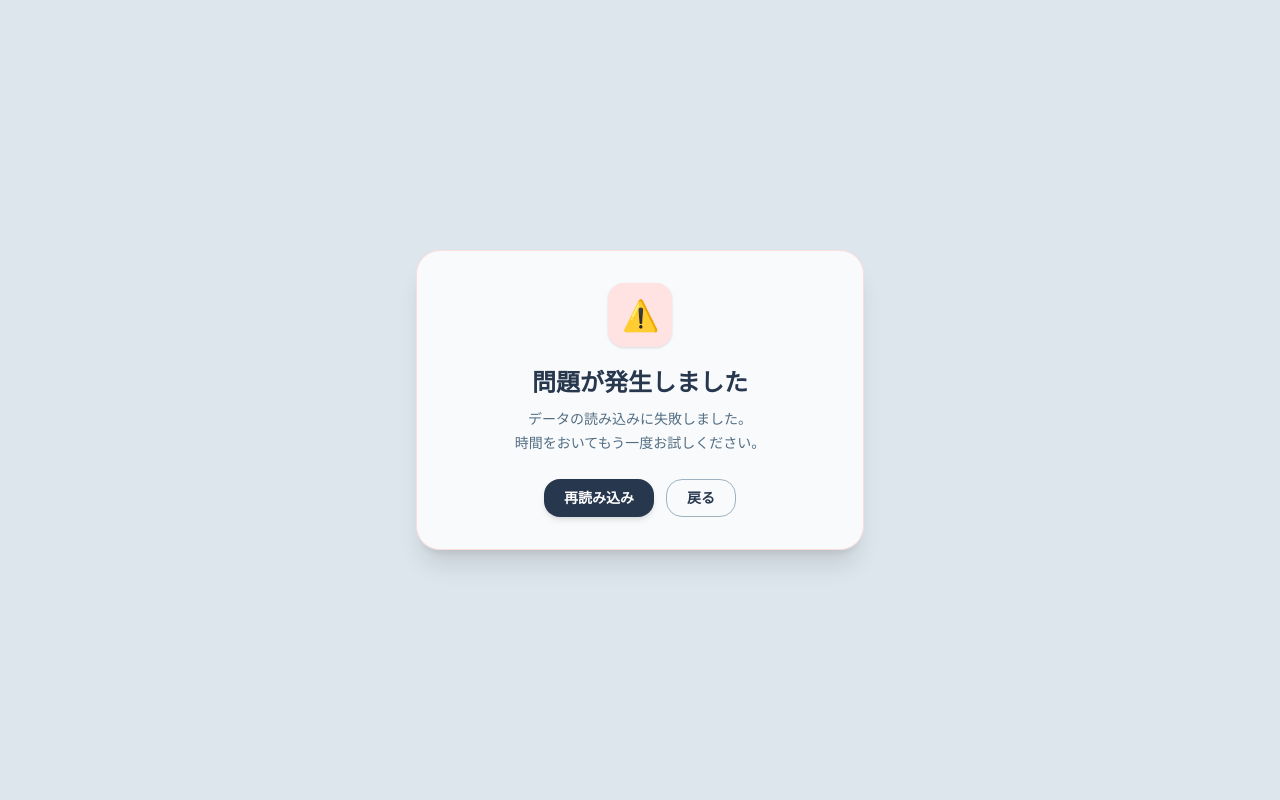
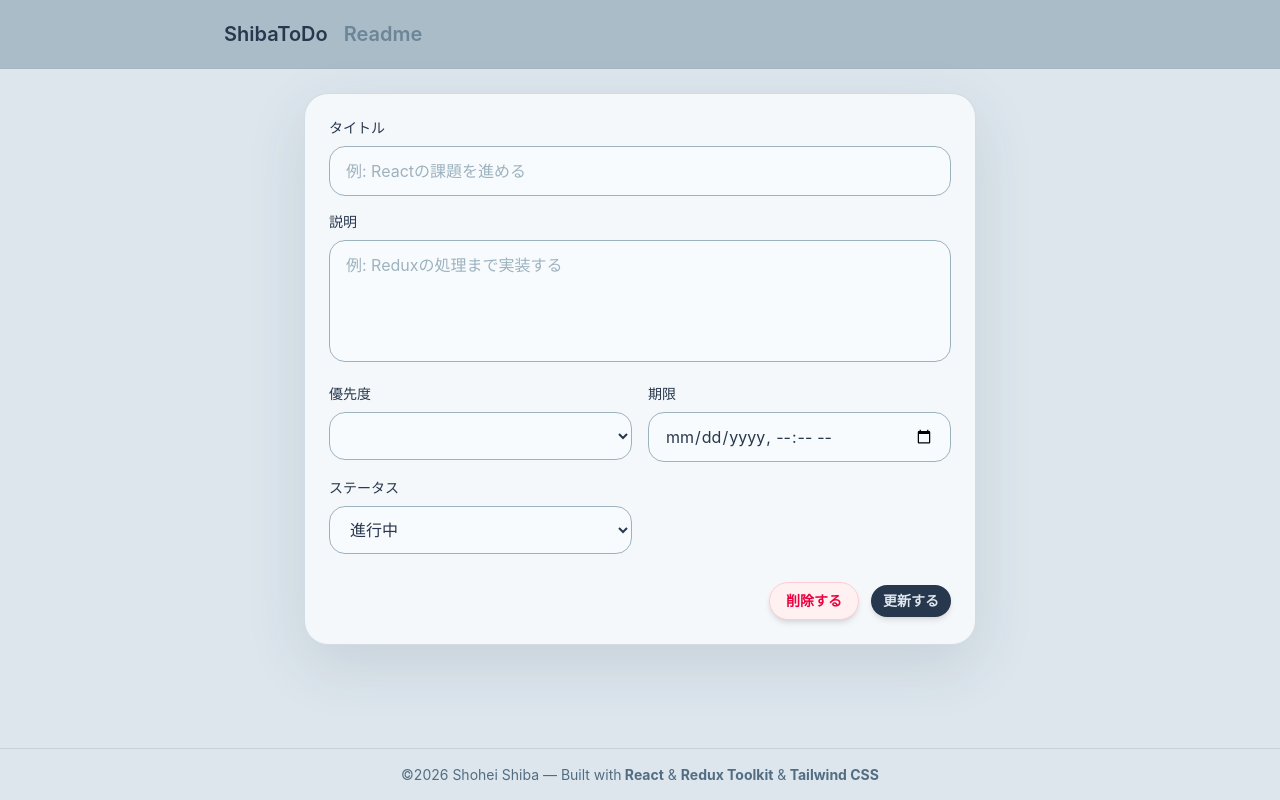
Before and after one commit to Shibasho1030/ShibaToDo, a React (Vite) app: page /tasks/1/form in a window 1280 px wide. Built offline with nearby package versions, Linux system fonts and the light colour scheme.

Commit message:
fix: Redux状態とタスク表示を修正し、Home画面UIとJSONファイルを連携

```diff
--- a/src/App.jsx
+++ b/src/App.jsx
@@ -43,6 +43,10 @@ const router = createBrowserRouter([
         element: <TaskForm />,
       },
       {
+        path: "/tasks/:id/form",
+        element: <TaskForm />,
+      },
+      {
         path: "/tasks/:id",
         element: <TaskShow />,
       },
--- /dev/null
+++ b/src/features/tasks/HomeTaskItem.jsx
@@ -0,0 +1,38 @@
+function HomeTaskItem({ task }) {
+  console.log(task);
+  const { title, description, priority } = task;
+
+  const priorityStyle = {
+    low: "bg-sky-500/10 text-sky-600 ring-1 ring-sky-500/20",
+    medium: "bg-amber-500/10 text-amber-600 ring-amber-500/20",
+    high: "bg-rose-500/10 text-rose-600 ring-rose-500/20",
+  };
+
+  return (
+    <li>
+      <div className="rounded-2xl mb-4 bg-white p-4 shadow-sm ring-1 ring-[#9DB2BF]/20">
+        <div className="mb-2 flex items-center justify-between">
+          <p className="font-medium text-[#27374D]">
+            {title.length > 10 ? `${title.slice(0, 9)}...` : title}
+          </p>
+
+          <span
+            className={`rounded-full  px-2.5 py-1 text-xs font-medium ${priorityStyle[priority]}`}
+          >
+            {priority === "high" && "high"}
+            {priority === "medium" && "med"}
+            {priority === "low" && "low"}
+          </span>
+        </div>
+
+        <p className="text-sm text-[#526D82]">
+          {description.length > 16
+            ? `${description.slice(0, 15)}...`
+            : description}
+        </p>
+      </div>
+    </li>
+  );
+}
+
+export default HomeTaskItem;
--- a/src/features/tasks/TaskForm.jsx
+++ b/src/features/tasks/TaskForm.jsx
@@ -1,56 +1,95 @@
 import { useEffect, useState } from "react";
-import { createTaskApi, updateTaskApi } from "../../services/apiTasks";
+import {
+  createTaskApi,
+  deleteTaskApi,
+  updateTaskApi,
+} from "../../services/apiTasks";
 import Button from "../../ui/Button";
-import { createTask, finishEdit, updateTask } from "./tasksSlice";
+import { createTask, deleteTask, finishEdit, updateTask } from "./tasksSlice";
 import { useDispatch, useSelector } from "react-redux";
-import { useNavigation } from "react-router-dom";
+import { useNavigate, useNavigation, useParams } from "react-router-dom";
 
 // 新規作成または、編集中の場合は編集フォームのUIコンポーネント
 function TaskForm() {
-  const { tasks, editingTaskId } = useSelector((state) => state.tasks);
+  const { tasks } = useSelector((state) => state.tasks);
+  const { currentUserId } = useSelector((state) => state.users);
   const navigation = useNavigation();
-  const isSubmitting = navigation === "submitting";
+  const navigate = useNavigate();
+  const isSubmitting = navigation.state === "submitting";
+  const idFromParams = useParams().id;
 
-  const editingTask = tasks.find((task) => editingTaskId === task.id);
+  const editingTask = tasks.find((task) => idFromParams === task.id);
   const initialFormData = {
     id: "",
+    userId: +currentUserId,
     title: "",
     description: "",
     completed: false,
-    priority: "low",
-    category: "study",
+    priority: "",
+    createdAt: "",
     dueDate: "",
+    updatedAt: "",
   };
   const [formData, setFormData] = useState(initialFormData);
 
   const dispatch = useDispatch();
 
+  // console.log(formatDate(new Date().toLocaleString()));
+
   function handleSubmit(e) {
     e.preventDefault();
     if (!formData.title) return;
-    if (editingTaskId) {
-      dispatch(updateTask(formData));
-      updateTaskApi(formData);
+    if (idFromParams) {
+      const updatedTask = {
+        ...formData,
+        updatedAt: new Date().toLocaleString("ja-JP"),
+      };
+      dispatch(updateTask(updatedTask));
+      updateTaskApi(idFromParams, updatedTask);
+      navigate("/tasks");
     }
-    if (!editingTaskId) {
-      dispatch(createTask(formData));
-      createTaskApi(formData);
+    if (!idFromParams) {
+      const updatedTask = {
+        ...formData,
+        createdAt: new Date().toLocaleString("ja-JP"),
+        updatedAt: new Date().toLocaleString("ja-JP"),
+      };
+      dispatch(createTask(updatedTask));
+      createTaskApi(updatedTask);
+      navigate("/tasks");
     }
-    editingTaskId && dispatch(finishEdit());
+    idFromParams && dispatch(finishEdit());
+  }
+
+  async function handleDelete() {
+    try {
+      // console.log("confirm start");
+      const confirmed = window.confirm("このタスクを本当に削除しますか？");
+      if (!confirmed) return;
+      await deleteTaskApi(idFromParams);
+      dispatch(deleteTask(idFromParams));
+      navigate("/tasks");
+    } catch (err) {
+      console.error(err.message);
+    }
   }
 
   useEffect(
     function () {
       if (!editingTask) return;
-      setFormData({
-        id: editingTask.id,
-        title: editingTask.title,
-        description: editingTask.description,
-        completed: editingTask.completed,
-        priority: editingTask.priority,
-        category: editingTask.category,
-        dueDate: editingTask.dueDate,
-      });
+      setFormData(
+        editingTask,
+        // id: editingTask.id,
+        // userId: editingTask.userId,
+        // title: editingTask.title,
+        // description: editingTask.description,
+        // completed: editingTask.completed,
+        // priority: editingTask.priority,
+        // category: editingTask.category,
+        // createdAt: editingTask.createdAt,
+        // updatedAt: editingTask.updatedAt,
+        // dueDate: editingTask.dueDate,
+      );
     },
     [editingTask],
   );
@@ -104,9 +143,10 @@ function TaskForm() {
               }
               className="w-full rounded-2xl border border-[#9DB2BF] bg-[#F8FBFD] px-4 py-3 text-[#27374D] outline-none transition focus:border-[#526D82] focus:ring-4 focus:ring-[#9DB2BF]/30"
             >
-              <option value="low">低</option>
-              <option value="medium">中</option>
-              <option value="high">高</option>
+              <option value=""></option>
+              <option value="low">Low</option>
+              <option value="medium">Medium</option>
+              <option value="high">High</option>
             </select>
           </div>
 
@@ -126,7 +166,7 @@ function TaskForm() {
         </div>
 
         <div className="grid gap-4 sm:grid-cols-2">
-          {editingTaskId && (
+          {idFromParams && (
             <div>
               <label className="mb-2 block text-sm font-medium text-[#27374D]">
                 ステータス
@@ -136,12 +176,12 @@ function TaskForm() {
                 onChange={(e) =>
                   setFormData({
                     ...formData,
-                    completed: e.target.value === "true",
+                    completed: e.target.value === "true" ? true : false,
                   })
                 }
                 className="w-full rounded-2xl border border-[#9DB2BF] bg-[#F8FBFD] px-4 py-3 text-[#27374D] outline-none transition focus:border-[#526D82] focus:ring-4 focus:ring-[#9DB2BF]/30"
               >
-                <option value="false">未完了</option>
+                <option value="false">進行中</option>
                 <option value="true">完了</option>
               </select>
             </div>
@@ -173,8 +213,17 @@ function TaskForm() {
       </div>
 
       <div className="flex items-center justify-end gap-3 pt-2">
+        {idFromParams && (
+          <Button
+            type="button"
+            onClick={handleDelete}
+            className="inline-flex items-center rounded-2xl border border-rose-200 bg-rose-50 px-4 py-2 text-sm font-semibold text-rose-600 transition hover:-translate-y-0.5 hover:bg-rose-100 hover:shadow-md active:translate-y-0"
+          >
+            削除する
+          </Button>
+        )}
         <Button type="submit">
-          {isSubmitting ? "送信中..." : editingTaskId ? "更新する" : "追加する"}
+          {isSubmitting ? "送信中..." : idFromParams ? "更新する" : "追加する"}
         </Button>
       </div>
     </form>
--- a/src/features/tasks/TaskShow.jsx
+++ b/src/features/tasks/TaskShow.jsx
@@ -1,40 +1,45 @@
+import { Link, useNavigate, useParams } from "react-router-dom";
+import Loader from "../../ui/Loader";
+import { useSelector } from "react-redux";
+import { formatDate } from "../../utils/helpers";
+import Error from "../../ui/Error";
 import { useEffect, useState } from "react";
-import { Link, useParams } from "react-router-dom";
 import { getTaskApi } from "../../services/apiTasks";
-import Loader from "../../ui/Loader";
 
 // タスク詳細を表示するUIコンポーネント
 function TaskShow() {
-  const [task, setTask] = useState(null);
+  const navigate = useNavigate();
   const idFromParams = useParams().id;
+  const { tasks } = useSelector((state) => state.tasks);
+  const { isAuthenticated } = useSelector((state) => state.users);
   console.log(idFromParams);
+  const taskFromRedux = tasks.find((t) => +t.id === +idFromParams);
+  const [task, setTask] = useState(taskFromRedux ?? null);
+  if (!isAuthenticated) navigate("/");
 
+  // 再リロードによりReduxが初期化された場合に必要な処理
   useEffect(
     function () {
       async function fetchGetTask() {
-        try {
-          const taskFromApi = await getTaskApi(idFromParams);
-          console.log(taskFromApi);
-          setTask(taskFromApi);
-        } catch (err) {
-          console.error(err.message);
-        }
+        const taskFromApi = await getTaskApi(idFromParams);
+        setTask(taskFromApi);
       }
       fetchGetTask();
     },
     [idFromParams],
   );
+  // if (!taskFromRedux) return <Loader />;
+
+  if (!task) return <Loader />;
+
+  const { title, description, completed, priority, dueDate } = task;
 
   // const task = useLoaderData();
 
-  if (!task) return <Loader />;
-
-  const { id, title, description, completed, priority, dueDate } = task;
-
   const priorityStyle = {
-    low: "bg-sky-500/10 text-sky-700 ring-sky-500/20",
-    medium: "bg-amber-500/10 text-amber-700 ring-amber-500/20",
-    high: "bg-rose-500/10 text-rose-700 ring-rose-500/20",
+    low: "bg-sky-500/10 text-sky-600 ring-sky-500/20",
+    medium: "bg-amber-500/10 text-amber-600 ring-amber-500/20",
+    high: "bg-rose-500/10 text-rose-600 ring-rose-500/20",
   };
 
   // const categoryStyle = {
@@ -43,22 +48,15 @@ function TaskShow() {
   //   other: "bg-slate-500/10 text-slate-700 ring-slate-500/20",
   // };
 
-  function formatDate(dateString) {
-    if (!dateString) return "未設定";
-    return new Intl.DateTimeFormat("ja-JP", {
-      year: "numeric",
-      month: "long",
-      day: "numeric",
-      hour: "2-digit",
-      minute: "2-digit",
-    }).format(new Date(dateString));
+  const isOverdue = dueDate && !completed && new Date(dueDate) < new Date();
+
+  function handleDoubleClick() {
+    navigate(`/tasks/${idFromParams}/form`);
   }
-
-  const isOverdue = dueDate && !completed && new Date(dueDate) < new Date();
 
   return (
     <section className="mx-auto max-w-4xl px-4 py-8 sm:px-6 lg:px-8">
-      <div className="overflow-hidden rounded-[28px] border border-white/40 bg-white/70 shadow-2xl backdrop-blur-md">
+      <div className="overflow-hidden rounded-3xl border border-white/40 bg-white/70 shadow-2xl backdrop-blur-md">
         {/* Header */}
         <div className="border-b border-slate-200/70 bg-gradient-to-r from-[#DDE6ED] via-white to-[#F8FAFC] px-6 py-5 sm:px-8">
           <div className="mb-5 flex flex-wrap items-center justify-between gap-3">
@@ -70,7 +68,7 @@ function TaskShow() {
             </Link>
 
             <Link
-              to={`/tasks/form/${id}`}
+              to={`/tasks/${idFromParams}/form`}
               className="inline-flex items-center rounded-full bg-[#27374D] px-4 py-2 text-sm font-semibold text-white shadow-md transition hover:-translate-y-0.5 hover:bg-[#526D82] hover:shadow-lg"
             >
               編集する
@@ -78,9 +76,10 @@ function TaskShow() {
           </div>
 
           <div className="flex flex-col gap-4">
-            <div className="flex flex-wrap items-center gap-3">
+            <div className="flex flex-wrap items-center gap-3 ">
               <span
-                className={`inline-flex rounded-full px-3 py-1 text-xs font-semibold ring-1 ${
+                onDoubleClick={handleDoubleClick}
+                className={`cursor-pointer inline-flex rounded-full px-3 py-1 text-xs font-semibold ring-1 ${
                   completed
                     ? "bg-emerald-500/10 text-emerald-700 ring-emerald-500/20"
                     : "bg-[#526D82]/10 text-[#27374D] ring-[#526D82]/20"
@@ -90,14 +89,20 @@ function TaskShow() {
               </span>
 
               {isOverdue && (
-                <span className="inline-flex rounded-full bg-rose-500/10 px-3 py-1 text-xs font-semibold text-rose-700 ring-1 ring-rose-500/20">
+                <span
+                  onDoubleClick={handleDoubleClick}
+                  className="cursor-pointer inline-flex rounded-full bg-rose-500/10 px-3 py-1 text-xs font-semibold text-rose-700 ring-1 ring-rose-500/20"
+                >
                   期限切れ
                 </span>
               )}
             </div>
 
             <div>
-              <h1 className="text-2xl font-bold tracking-tight text-[#27374D] sm:text-3xl">
+              <h1
+                className="text-2xl font-bold tracking-tight text-[#27374D] sm:text-3xl cursor-pointer"
+                onDoubleClick={handleDoubleClick}
+              >
                 {title}
               </h1>
               <p className="mt-2 text-sm leading-6 text-[#526D82]">
@@ -105,9 +110,10 @@ function TaskShow() {
               </p>
             </div>
 
-            <div className="flex flex-wrap gap-2">
+            <div className="flex flex-wrap gap-2 ">
               <span
-                className={`inline-flex rounded-full px-3 py-1 text-xs font-medium ring-1 ${
+                onDoubleClick={handleDoubleClick}
+                className={`cursor-pointer inline-flex rounded-full px-3 py-1 text-xs font-medium ring-1 ${
                   priority
                     ? priorityStyle[priority]
                     : "bg-slate-400/10 text-slate-600 ring-slate-400/20"
@@ -132,7 +138,10 @@ function TaskShow() {
         {/* Body */}
         <div className="grid gap-6 px-6 py-6 sm:px-8 lg:grid-cols-[1.5fr_1fr]">
           {/* Description */}
-          <div className="rounded-3xl border border-slate-200/70 bg-white/80 p-5 shadow-sm">
+          <div
+            className="rounded-3xl border border-slate-200/70 bg-white/80 p-5 shadow-sm cursor-pointer"
+            onDoubleClick={handleDoubleClick}
+          >
             <p className="mb-3 text-sm font-semibold uppercase tracking-wide text-[#526D82]">
               説明
             </p>
@@ -146,7 +155,10 @@ function TaskShow() {
 
           {/* Meta Info */}
           <div className="space-y-4">
-            <div className="rounded-3xl border border-slate-200/70 bg-white/80 p-5 shadow-sm">
+            <div
+              className="rounded-3xl border border-slate-200/70 bg-white/80 p-5 shadow-sm cursor-pointer"
+              onDoubleClick={handleDoubleClick}
+            >
               <p className="mb-2 text-sm font-semibold uppercase tracking-wide text-[#526D82]">
                 期限
               </p>
@@ -183,6 +195,7 @@ function TaskShow() {
   );
 }
 
+// ParamsとReduxからタスク情報は取得できるためloader関数は不要
 // async function loader() {
 //   try {
 //     const taskFromApi = await getTaskApi(id);
--- a/src/features/tasks/Tasks.jsx
+++ b/src/features/tasks/Tasks.jsx
@@ -5,13 +5,18 @@ import { useDispatch } from "react-redux";
 import { useEffect } from "react";
 import { setTasks } from "./tasksSlice";
 import { useSelector } from "react-redux";
+import { useNavigate } from "react-router-dom";
 
 // タスク一覧を表示するUIコンポーネント
 function Tasks() {
   // const tasksData = useLoaderData();
   const dispatch = useDispatch();
-  const { currentUserId } = useSelector((state) => state.users);
+  const { currentUserId, isAuthenticated } = useSelector(
+    (state) => state.users,
+  );
   const { tasks } = useSelector((state) => state.tasks);
+  const navigate = useNavigate();
+  if (!isAuthenticated) navigate("/");
 
   useEffect(
     function () {
--- a/src/features/tasks/tasksSlice.js
+++ b/src/features/tasks/tasksSlice.js
@@ -24,10 +24,16 @@ export default function tasksReducer(state = initialState, action) {
         ...state,
         tasks: action.payload,
       };
-    case "tasks/setEditingTaskId":
+    // 再リロードによりステート情報消失するため没
+    // case "tasks/setEditingTaskId":
+    //   return {
+    //     ...state,
+    //     editingTaskId: action.payload,
+    //   };
+    case "tasks/deleteTask":
       return {
         ...state,
-        editingTaskId: action.payload,
+        tasks: state.tasks.filter((task) => task.id !== action.payload),
       };
     case "tasks/finishEdit":
       return {
@@ -51,6 +57,9 @@ export function updateTask(updatedTask) {
 export function setTasks(updateTask) {
   return { type: "tasks/setTasks", payload: updateTask };
 }
-export function setEditingTaskId(taskId) {
-  return { type: "tasks/setEditingTaskId", payload: taskId };
+// export function setEditingTaskId(taskId) {
+//   return { type: "tasks/setEditingTaskId", payload: taskId };
+// }
+export function deleteTask(id) {
+  return { type: "tasks/deleteTask", payload: id };
 }
--- a/src/ui/Button.jsx
+++ b/src/ui/Button.jsx
@@ -1,9 +1,9 @@
-function Button({ children, className, onSubmit, type }) {
+function Button({ children, className, onClick, type }) {
   return (
     <button
       className={`rounded-full bg-[#27374D] px-3 py-1.5 text-sm font-semibold text-[#DDE6ED] shadow-md transition-all duration-300
          hover:bg-[#526D82] hover:shadow-xl hover:-translate-y-0.5 active:scale-95 ${className}`}
-      onClick={onSubmit}
+      onClick={onClick}
       type={type}
     >
       {children}
--- a/src/ui/Footer.jsx
+++ b/src/ui/Footer.jsx
@@ -1,8 +1,9 @@
 function Footer() {
   return (
     <footer className="border-t border-[#9DB2BF]/40 bg-[#DDE6ED] py-4 text-center text-sm text-[#526D82] max-h-13">
-      &copy;{new Date().getFullYear()} Shohei Shiba — Built with React &
-      Tailwind CSS
+      &copy;{new Date().getFullYear()} Shohei Shiba — Built with
+      <strong> React</strong> & <strong>Redux Toolkit</strong> &
+      <strong> Tailwind CSS</strong>
     </footer>
   );
 }
--- a/src/ui/Header.jsx
+++ b/src/ui/Header.jsx
@@ -23,12 +23,20 @@ function Header() {
   return (
     <header className="border-b border-[#9DB2BF]/40 bg-[#9DB2BF]/80 backdrop-blur-md">
       <div className="mx-auto flex max-w-4xl items-center justify-between px-6 py-4">
+        <div className="flex">
           <Link
             to="/"
             className="text-xl font-semibold text-[#27374D] rounded-xl px-2 py-1 transition hover:bg-[#9DB2BF] hover:text-stone-800 cursor-pointer"
           >
             ShibaToDo
           </Link>
+          <Link
+            to="/"
+            className="text-[#526D82] text-xl font-semibold rounded-xl px-2 py-1 transition hover:bg-[#9DB2BF] hover:text-stone-800 cursor-pointer opacity-70"
+          >
+            Readme
+          </Link>
+        </div>
 
         <nav className="flex gap-6 text-sm text-[#27374D]">
           {isAuthenticated && (
--- a/src/ui/Home.jsx
+++ b/src/ui/Home.jsx
@@ -1,9 +1,65 @@
+import { useEffect, useState } from "react";
 import { useSelector } from "react-redux";
 import { useNavigate } from "react-router-dom";
+import { getTasksApi } from "../services/apiTasks";
+import HomeTaskItem from "../features/tasks/HomeTaskItem";
 
 function Home() {
   const navigate = useNavigate();
-  const { isAuthenticated } = useSelector((state) => state.users);
+  const { currentUserId, isAuthenticated } = useSelector(
+    (state) => state.users,
+  );
+  const { tasks } = useSelector((state) => state.tasks);
+  const [finalTasks, setFinalTasks] = useState(tasks ?? null);
+
+  // useEffect(function(){
+  //   async function fetchGetTasks(){
+  //     const res = await getTasksApi()
+  //     setDueTasks(res)
+  //   }catch(err){
+  //     console.error(err.message)
+  //   }
+  //   fetchGetTasks()
+  // })
+
+  // APIからタスク配列を取得
+  useEffect(
+    function () {
+      if (tasks.length) return;
+      async function fetchGetTask() {
+        try {
+          const tasksFromApi = await getTasksApi();
+          // console.log(tasksFromApi);
+          setFinalTasks(tasksFromApi);
+        } catch (err) {
+          console.error(err.message);
+        }
+      }
+      fetchGetTask();
+    },
+    [tasks],
+  );
+
+  // 今日のタスクを表示するための処理
+  const sortedByDueTasks = finalTasks?.toSorted(
+    (a, b) => a.dueDate - b.dueDate,
+  );
+  console.log(sortedByDueTasks);
+
+  // 残りタスク数、未完了タスク数、優先タスク数、表示のための処理
+  // console.log(finalTasks);
+  const filteredTasks = finalTasks?.filter(
+    (task) => +currentUserId === +task.userId,
+  );
+  const tasksNum = filteredTasks?.length;
+  const uncompletedNum = filteredTasks?.reduce(
+    (num, task) => num + !task.completed,
+    0,
+  );
+  const highPriorityNum = filteredTasks?.reduce(
+    (num, task) => num + (task.priority === "high"),
+    0,
+  );
 
   return (
     <section className="flex min-h-[calc(100vh-140px)] items-center justify-center px-6 py-12">
@@ -31,14 +87,14 @@ function Home() {
 
                 <div className="flex flex-wrap gap-4">
                   <button
-                    onClick={() => navigate("/login")}
+                    onClick={() => navigate("users/login")}
                     className="rounded-2xl bg-[#27374D] px-6 py-3 text-sm font-semibold text-white shadow-md transition duration-300 hover:-translate-y-0.5 hover:bg-[#526D82] hover:shadow-xl active:scale-95"
                   >
                     ログインする
                   </button>
 
                   <button
-                    onClick={() => navigate("/register")}
+                    onClick={() => navigate("users/createAccount")}
                     className="rounded-2xl border border-[#9DB2BF] bg-white/70 px-6 py-3 text-sm font-semibold text-[#27374D] shadow-sm transition duration-300 hover:-translate-y-0.5 hover:bg-[#DDE6ED] hover:shadow-md active:scale-95"
                   >
                     新規登録
@@ -125,7 +181,7 @@ function Home() {
                     </div>
                   </div>
 
-                  <div className="space-y-4">
+                  {/* <div className="space-y-4">
                     <div className="rounded-2xl bg-white p-4 shadow-sm ring-1 ring-[#9DB2BF]/20">
                       <div className="mb-2 flex items-center justify-between">
                         <p className="font-medium text-[#27374D]">
@@ -173,21 +229,35 @@ function Home() {
                         デザインを整えて本番公開する
                       </p>
                     </div>
-                  </div>
+                  </div> */}
+
+                  <ul>
+                    {sortedByDueTasks
+                      ?.slice(0, Math.min(sortedByDueTasks.length, 3))
+                      .map((task) => {
+                        return <HomeTaskItem task={task} key={task.id} />;
+                      })}
+                  </ul>
 
                   <div className="grid grid-cols-3 gap-3">
                     <div className="rounded-2xl bg-[#DDE6ED]/70 p-4 text-center">
-                      <p className="text-2xl font-bold text-[#27374D]">12</p>
+                      <p className="text-2xl font-bold text-[#27374D] min-h-8">
+                        {tasksNum || ""}
+                      </p>
                       <p className="text-xs text-[#526D82]">タスク</p>
                     </div>
 
-                    <div className="rounded-2xl bg-[#DDE6ED]/70 p-4 text-center">
-                      <p className="text-2xl font-bold text-[#27374D]">5</p>
-                      <p className="text-xs text-[#526D82]">完了</p>
+                    <div className="rounded-2xl min-w-17 bg-[#DDE6ED]/70 p-4 text-center">
+                      <p className="text-2xl font-bold text-[#27374D] min-h-8">
+                        {uncompletedNum || ""}
+                      </p>
+                      <p className="text-xs text-[#526D82]">未完了</p>
                     </div>
 
                     <div className="rounded-2xl bg-[#DDE6ED]/70 p-4 text-center">
-                      <p className="text-2xl font-bold text-[#27374D]">3</p>
+                      <p className="text-2xl font-bold text-[#27374D] min-h-8">
+                        {highPriorityNum || ""}
+                      </p>
                       <p className="text-xs text-[#526D82]">優先</p>
                     </div>
                   </div>
```
Also changed, not shown: src/features/tasks/TaskItem.jsx (+21 -21 lines), src/utils/helpers.js (+17 -6 lines), 1 other file (tests, documents, lock files or other folders). Lines whose indentation alone changed are shown as unchanged.
